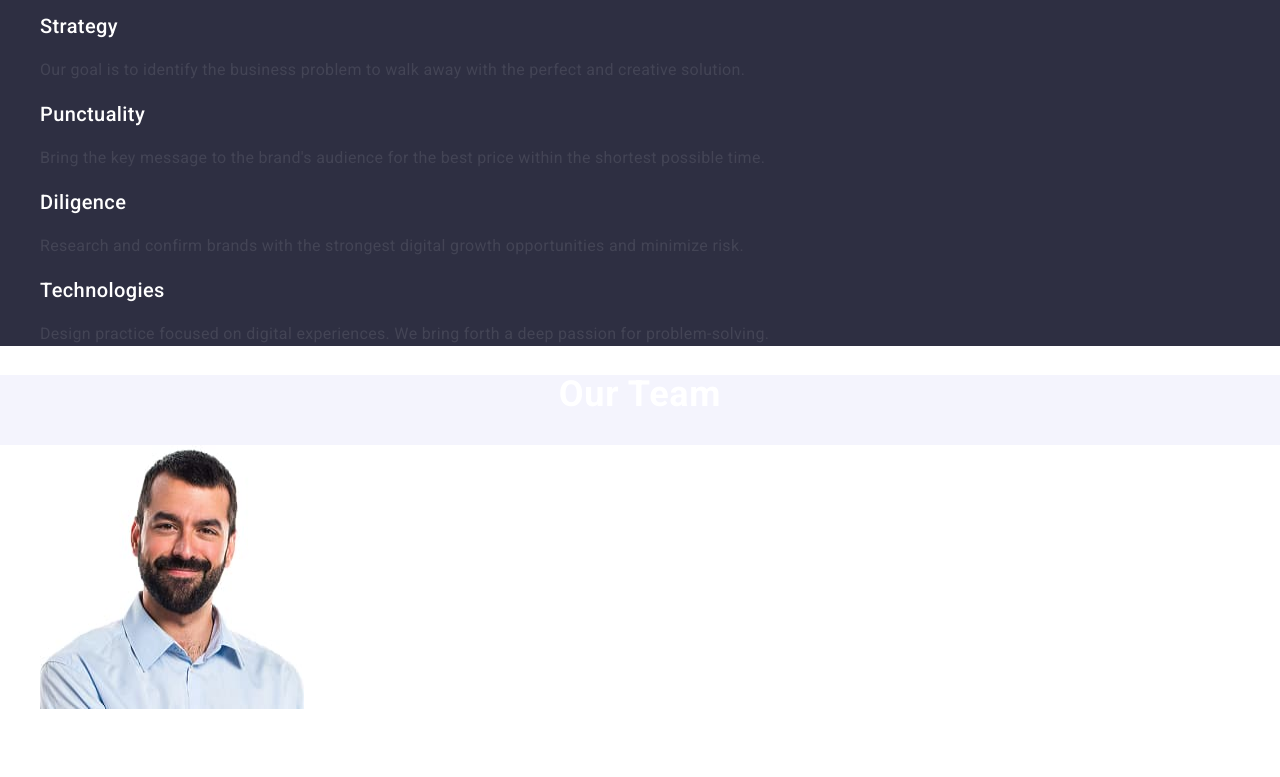
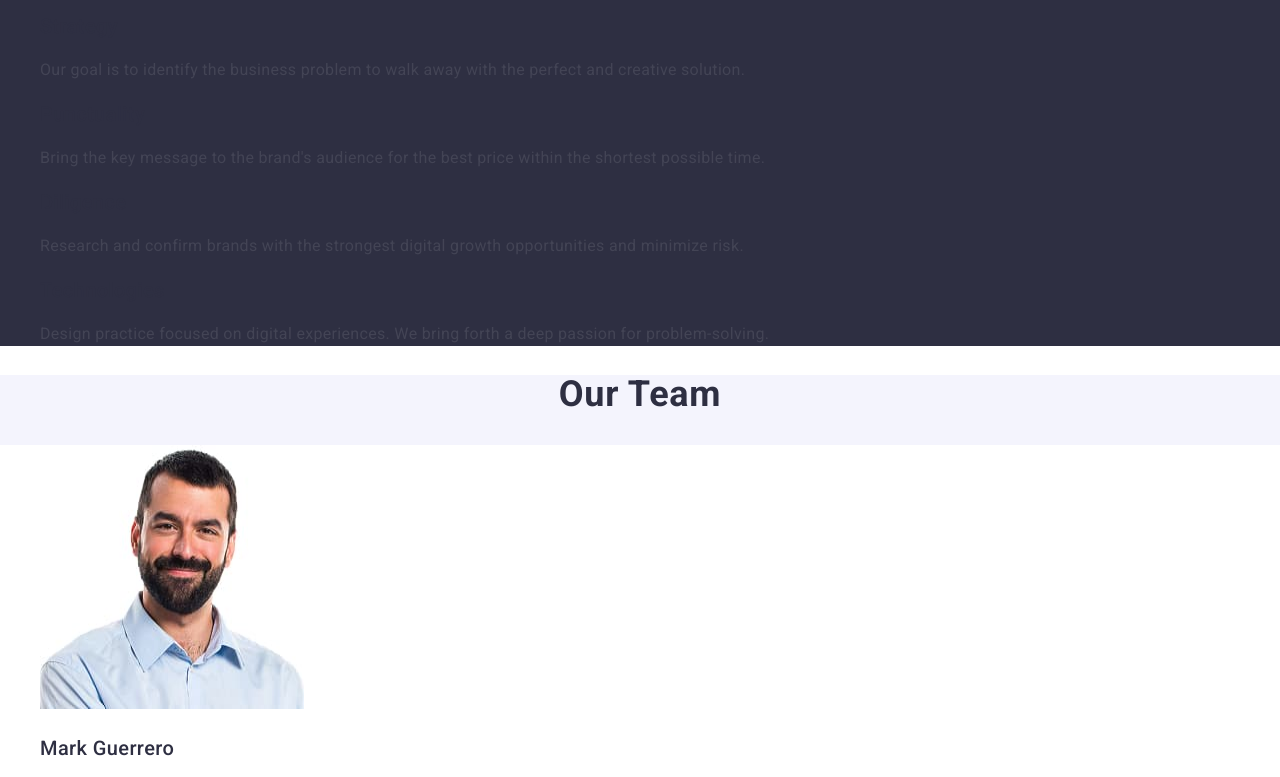
Before and after one commit to marianinahub/goit-markup-hw-02, a plain HTML site: page index.html in a window 1280 px wide. Shown: the part 445-1222 px from the top of the page. Drawn offline with nearby package versions, Linux system fonts and the light colour scheme.

Commit message:
homework2.01

```diff
--- a/css/styles.css
+++ b/css/styles.css
@@ -136,3 +136,7 @@ body {
 .item {
    background-color: #FFFFFF;
 }
+
+h2, h3 {
+   color: #2e2f42;
+}
```
